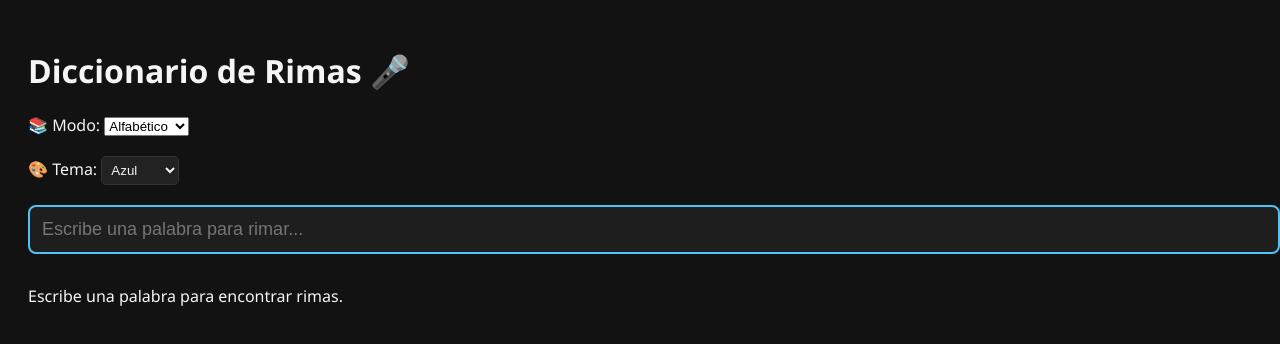
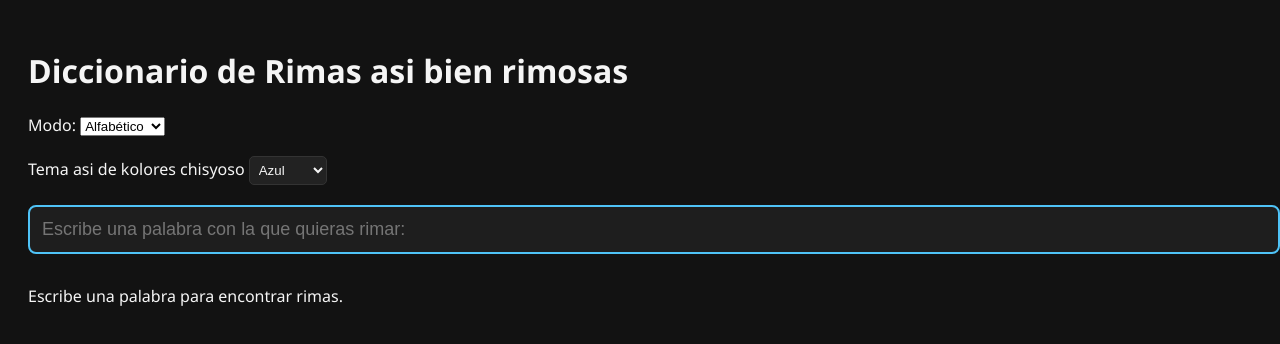
Before and after one commit to SlayerPig/diccionario, a plain HTML site: page index.html in a window 1280 px wide. Drawn offline with Linux system fonts and the light colour scheme.

Commit message:
Update index.html

```diff
--- a/index.html
+++ b/index.html
@@ -7,10 +7,10 @@
   <link rel="stylesheet" href="style.css" />
 </head>
 <body>
-  <h1>Diccionario de Rimas 🎤</h1>
+  <h1>Diccionario de Rimas asi bien rimosas</h1>
 
   <div class="config">
-    <label for="modo">📚 Modo:</label>
+    <label for="modo">Modo:</label>
     <select id="modo">
       <option value="alfabetico">Alfabético</option>
       <option value="sinonimos">Sinónimos</option>
@@ -19,7 +19,7 @@
   </div>
 
   <div class="config">
-    <label for="tema">🎨 Tema:</label>
+    <label for="tema">Tema asi de kolores chisyoso</label>
     <select id="tema">
       <option value="azul">Azul</option>
       <option value="verde">Verde</option>
@@ -28,7 +28,7 @@
     </select>
   </div>
 
-  <input type="text" id="busqueda" placeholder="Escribe una palabra para rimar..." />
+  <input type="text" id="busqueda" placeholder="Escribe una palabra con la que quieras rimar:" />
   <div id="contenido"></div>
 
   <script src="script.js"></script>
```
